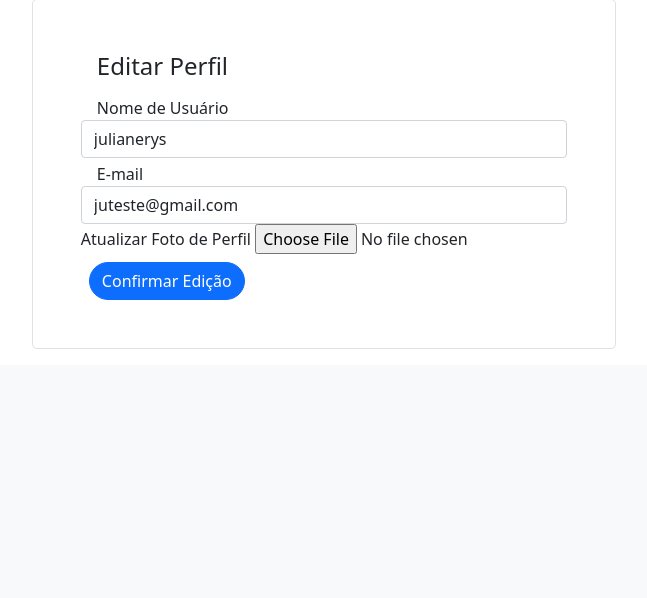
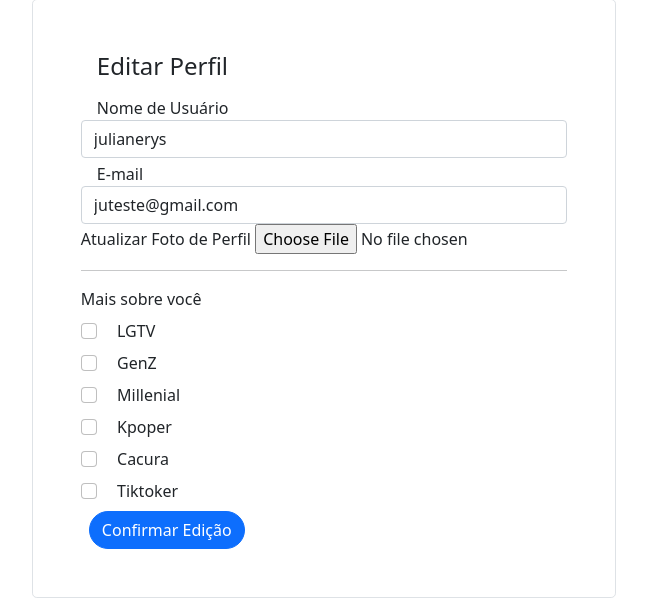
Before and after one commit to jul1anaportela/DevSpace, a Flask app: page /perfil/editar in a window 1280 px wide. Shown: the part 435-1033 px from the top of the page, without its empty margins (316-963 px from the left). Before the commit the page ends 784 px from the top, so only its background shows below. Run offline with Flask 3, Linux system fonts and the light colour scheme; a user stored in the database is signed in; some libraries are stand-ins or nearby versions.

Commit message:
:sparkles: pins :sparkles:

```diff
--- a/comuna/forms.py
+++ b/comuna/forms.py
@@ -30,6 +30,14 @@ class FormEditarPerfil(FlaskForm):
     username = StringField('Nome de Usuário', validators=[DataRequired()])
     email = StringField('E-mail', validators=[DataRequired(), Email()])
     foto_perfil = FileField('Atualizar Foto de Perfil', validators=[FileAllowed(['jpg', 'png', 'jpeg'])])
+
+    pin_lgtv = BooleanField('LGTV')
+    pin_genz = BooleanField('GenZ')
+    pin_millenial = BooleanField('Millenial')
+    pin_kpoper = BooleanField('Kpoper')
+    pin_cacura = BooleanField('Cacura')
+    pin_tiktoker = BooleanField('Tiktoker')
+
     botao_submit_editarperfil = SubmitField('Confirmar Edição')
 
     def validate_email(self, email):
--- a/comuna/templates/editarperfil.html
+++ b/comuna/templates/editarperfil.html
@@ -49,6 +49,16 @@
                             {% endfor %}
                         {% endif %}
                     </div>
+                    <hr>
+                    <span>Mais sobre você</span>
+                    {% for campo in form_editarperfil %}
+                        {% if 'pin_' in campo.name %}
+                            <div class="form-group mt-2"> <!--PINS-->
+                                {{campo (class="form-check-input")}}
+                                {{campo.label (class="form-check-label ms-3")}}
+                            </div>
+                        {% endif %}
+                    {% endfor %}
 
                 </fieldset><!--Botao Editar Perfil-->
                 {{form_editarperfil.botao_submit_editarperfil (class="btn btn-primary rounded-pill mt-2 ms-2")}}
```
